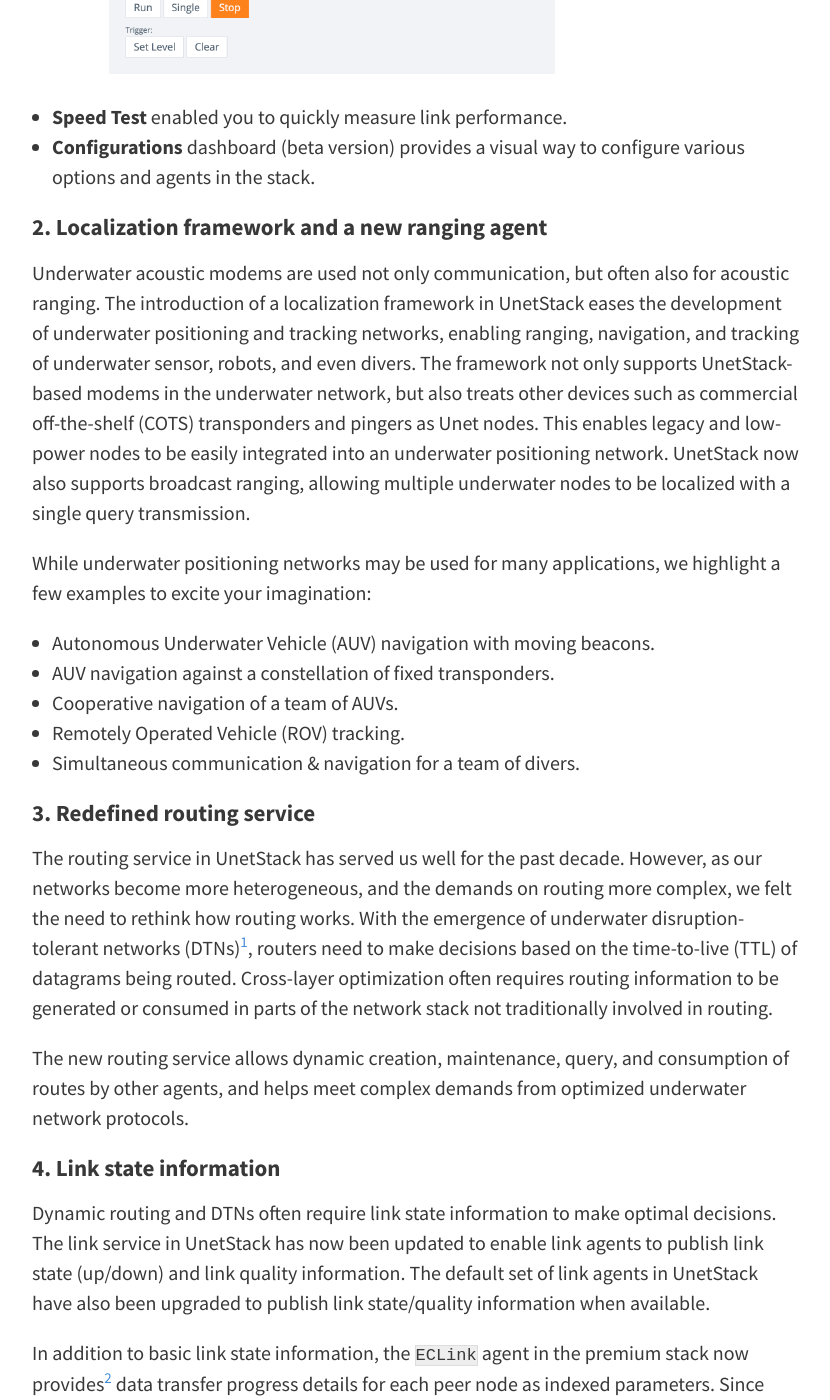
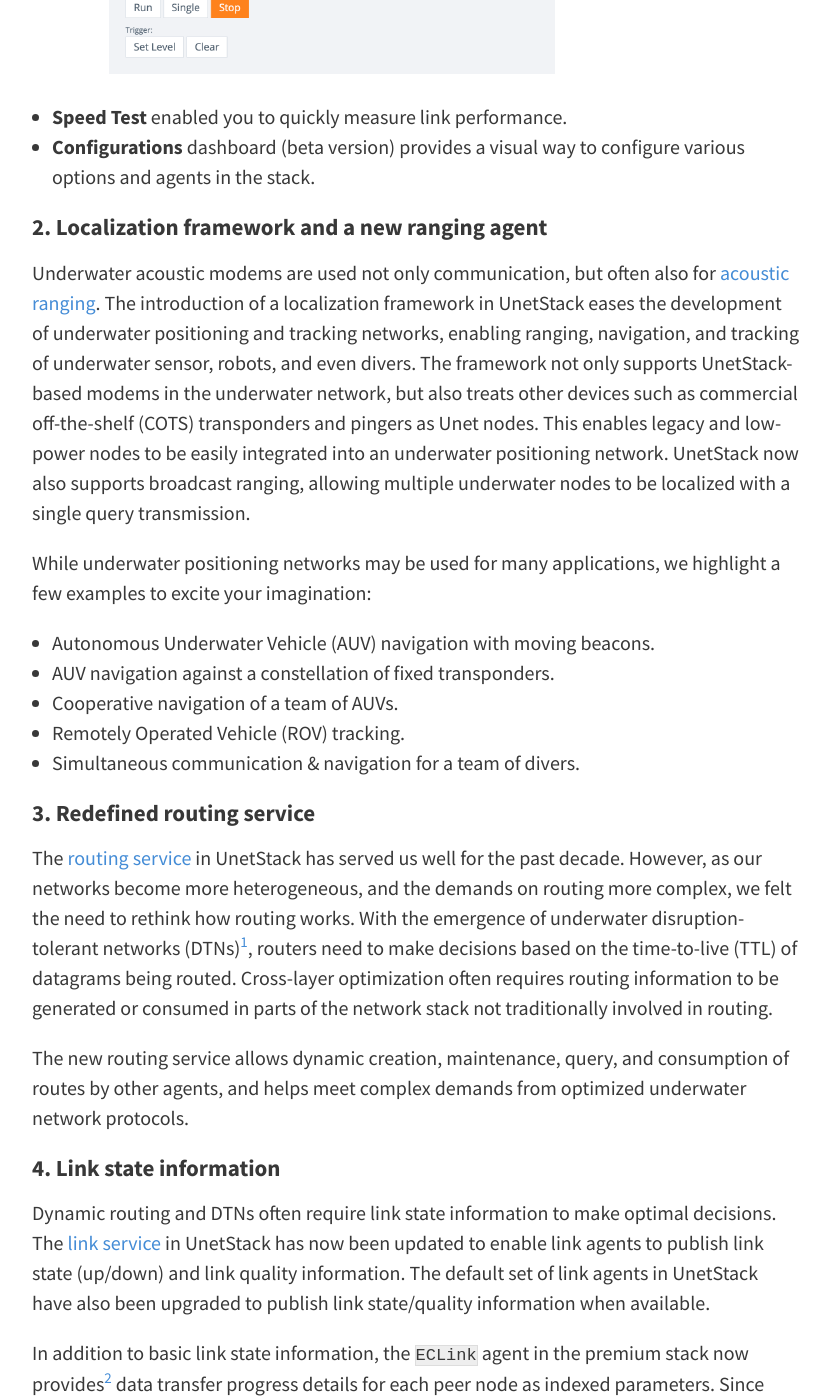
Before and after one commit to org-arl/unet-blog, a Jekyll site: the page built from _posts/2020-04-01-whats-new-in-UnetStack3.1.md, in a window 1280 px wide and 1400 px high, scrolled down 1921 px. Shown: the whole window, without its empty margins (224-1054 px from the left). Built offline with Jekyll 4.4.1, drawn with Linux system fonts in a browser that asks for light colours; comment, search, counter and statistics services are not loaded; part of the change alters nothing that is shown; some of the changed text lies outside the part shown.

```diff
--- a/_posts/2020-04-01-whats-new-in-UnetStack3.1.md
+++ b/_posts/2020-04-01-whats-new-in-UnetStack3.1.md
@@ -2,7 +2,7 @@
 layout: post
 comments: true
 title: What's new in UnetStack 3.1?
-date: 30/3/2020
+date: 1/4/2020
 author: Mandar Chitre
 categories: info
 feature-img: "assets/img/unetstack3.1.jpg"
@@ -32,7 +32,7 @@ UnetStack 3.1 ships with several pre-configured dashboards for modem nodes:
 
 #### 2. Localization framework and a new ranging agent
 
-Underwater acoustic modems are used not only communication, but often also for acoustic ranging. The introduction of a localization framework in UnetStack eases the development of underwater positioning and tracking networks, enabling ranging, navigation, and tracking of underwater sensor, robots, and even divers. The framework not only supports UnetStack-based modems in the underwater network, but also treats other devices such as commercial off-the-shelf (COTS) transponders and pingers as Unet nodes. This enables legacy and low-power nodes to be easily integrated into an underwater positioning network. UnetStack now also supports broadcast ranging, allowing multiple underwater nodes to be localized with a single query transmission.
+Underwater acoustic modems are used not only communication, but often also for [acoustic ranging](https://unetstack.net/handbook/unet-handbook_ranging_and_synchronization.html). The introduction of a localization framework in UnetStack eases the development of underwater positioning and tracking networks, enabling ranging, navigation, and tracking of underwater sensor, robots, and even divers. The framework not only supports UnetStack-based modems in the underwater network, but also treats other devices such as commercial off-the-shelf (COTS) transponders and pingers as Unet nodes. This enables legacy and low-power nodes to be easily integrated into an underwater positioning network. UnetStack now also supports broadcast ranging, allowing multiple underwater nodes to be localized with a single query transmission.
 
 While underwater positioning networks may be used for many applications, we highlight a few examples to excite your imagination:
 
@@ -44,25 +44,25 @@ While underwater positioning networks may be used for many applications, we high
 
 #### 3. Redefined routing service
 
-The routing service in UnetStack has served us well for the past decade. However, as our networks become more heterogeneous, and the demands on routing more complex, we felt the need to rethink how routing works. With the emergence of underwater disruption-tolerant networks (DTNs)[^1], routers need to make decisions based on the time-to-live (TTL) of datagrams being routed. Cross-layer optimization often requires routing information to be generated or consumed in parts of the network stack not traditionally involved in routing.
+The [routing service](https://unetstack.net/handbook/unet-handbook_routing_and_route_maintenance.html) in UnetStack has served us well for the past decade. However, as our networks become more heterogeneous, and the demands on routing more complex, we felt the need to rethink how routing works. With the emergence of underwater disruption-tolerant networks (DTNs)[^1], routers need to make decisions based on the time-to-live (TTL) of datagrams being routed. Cross-layer optimization often requires routing information to be generated or consumed in parts of the network stack not traditionally involved in routing.
 
 The new routing service allows dynamic creation, maintenance, query, and consumption of routes by other agents, and helps meet complex demands from optimized underwater network protocols.
 
 #### 4. Link state information
 
-Dynamic routing and DTNs often require link state information to make optimal decisions. The link service in UnetStack has now been updated to enable link agents to publish link state (up/down) and link quality information. The default set of link agents in UnetStack have also been upgraded to publish link state/quality information when available.
+Dynamic routing and DTNs often require link state information to make optimal decisions. The [link service](https://unetstack.net/handbook/unet-handbook_single_hop_links.html) in UnetStack has now been updated to enable link agents to publish link state (up/down) and link quality information. The default set of link agents in UnetStack have also been upgraded to publish link state/quality information when available.
 
 In addition to basic link state information, the `ECLink` agent in the premium stack now provides[^2] data transfer progress details for each peer node as indexed parameters. Since `ECLink` datagrams are often very large, this functionality enables client agents to closely monitor the progress of their data transfers.
 
 #### 5. Enhanced UDP links
 
-The `UDPLink` agent provides Unet links over an UDP/IP network. In UnetStack 3.0, the UDP links were based on the UDP multicast functionality of IP networks. While this functionality worked well with wired networks, many WiFi routers implement UDP multicast poorly. As a result, on many WiFi networks, we saw high packet loss for UDP multicast packets, and consequently large retransmission overhead for UDP links.
+The [`UDPLink` agent](https://unetstack.net/handbook/unet-handbook_wired_and_over_the_air_links.html) provides Unet links over an UDP/IP network. In UnetStack 3.0, the UDP links were based on the UDP multicast functionality of IP networks. While this functionality worked well with wired networks, many WiFi routers implement UDP multicast poorly. As a result, on many WiFi networks, we saw high packet loss for UDP multicast packets, and consequently large retransmission overhead for UDP links.
 
 To improve the performance of UDP links over WiFi networks, we have now reimplemented the UDP link agent to use a combination of UDP broadcast and unicast. UDP links now also support fragmentation/reassembly, data compression, and erasure correction coding. As a result, UDP links now support large MTUs, and retain good performance over WiFi networks and wired networks. As a bonus, Unet nodes now benefit from IP routing functionality, allowing Unet nodes to be transparently distributed across the Internet.
 
 #### 6. Wormholes
 
-The fjåge agent framework forms the backbone of a Unet node, enabling communication between intelligent agents that cooperate to provide the network and application functionality for that node. All agents in one Unet node live in one fjåge _universe_, and can seamlessly communicate with each other. However, agents in different nodes live in different fjåge universes, and typically only communicate with peer agents on other nodes using protocols implemented over Unet links. UnetStack 3.1 introduces the concept of _wormholes_ that connect multiple fjåge universes over a Unet link, allowing all agents in multiple nodes to transparently talk to each other!
+The fjåge agent framework forms the backbone of a Unet node, enabling communication between intelligent agents that cooperate to provide the network and application functionality for that node. All agents in one Unet node live in one fjåge _universe_, and can seamlessly communicate with each other. However, agents in different nodes live in different fjåge universes, and typically only communicate with peer agents on other nodes using protocols implemented over Unet links. UnetStack 3.1 introduces the concept of [_wormholes_](https://unetstack.net/handbook/unet-handbook_wormholes.html) that connect multiple fjåge universes over a Unet link, allowing all agents in multiple nodes to transparently talk to each other!
 
 Sounds cool, but why would I want to do this? The usefulness of this is best understood with a couple of real-world examples:
 
@@ -74,7 +74,7 @@ Sounds cool, but why would I want to do this? The usefulness of this is best und
 
 #### 7. Unity (distributed spatial diversity)
 
-The cooperative communication example above is not just a _gedanken_ experiment, but a patent-pending technique that has been demonstrated to work well in practice. The _Unity agent_ is a premium agent, available on UnetStack 3.1, that implements a refined version of the above cooperative communications strategy. It allows users to transparently implement spatial diversity with a set of COTS UnetStack-based underwater acoustic modems, each with only a single-receiver.
+The cooperative communication example above is not just a _gedanken_ experiment, but a patent-pending technique that has been demonstrated to work well in practice. The [_Unity agent_](2020-03-30-exploting-spatial-diversity-using-unetstack3) is a premium agent, available on UnetStack 3.1, that implements a refined version of the above cooperative communications strategy. It allows users to transparently implement spatial diversity with a set of COTS UnetStack-based underwater acoustic modems, each with only a single-receiver.
 
 What does it mean in practice? Say, you're on a ship, you have an AUV deployed in an area, and you've been receiving status updates from the AUV every few minutes. The AUV moves into an area where the connectivity is poor, and you can no longer successfully receive the status reports. If you have a second modem available on the ship, you deploy it from another part of the ship. Or maybe there is a gateway buoy deployed nearby with a modem, and you can connect to its modem. Either way, Unity magically uses the information from both modems to recover connectivity to the AUV!
 
```
Also changed, not shown: 1 other file.
